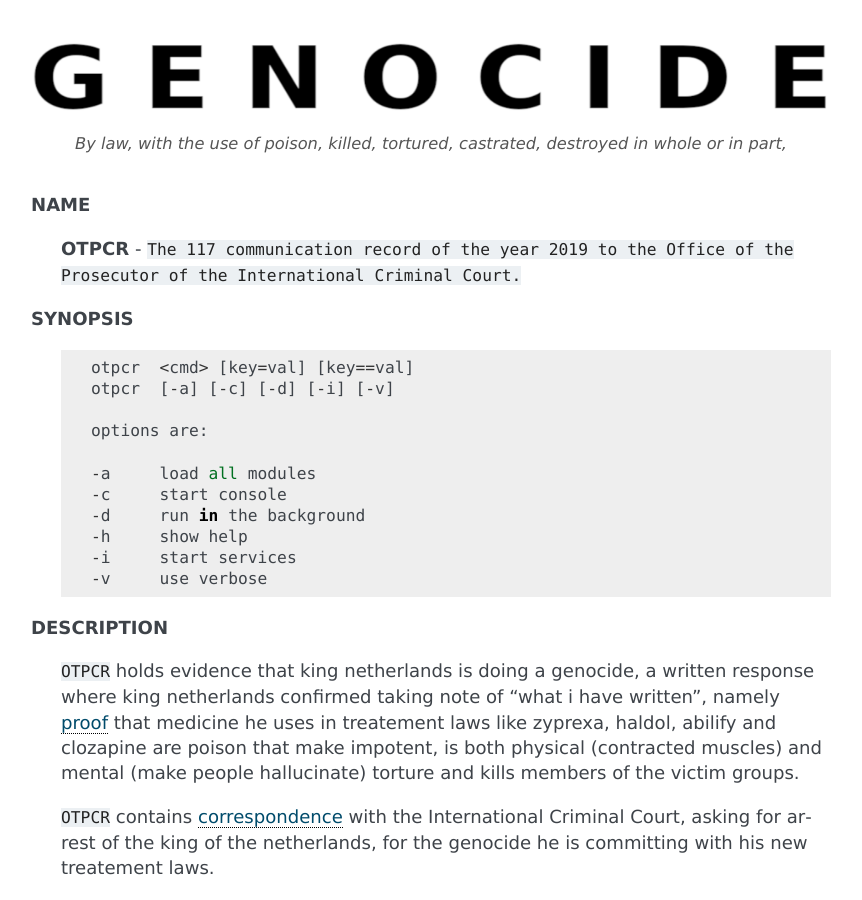
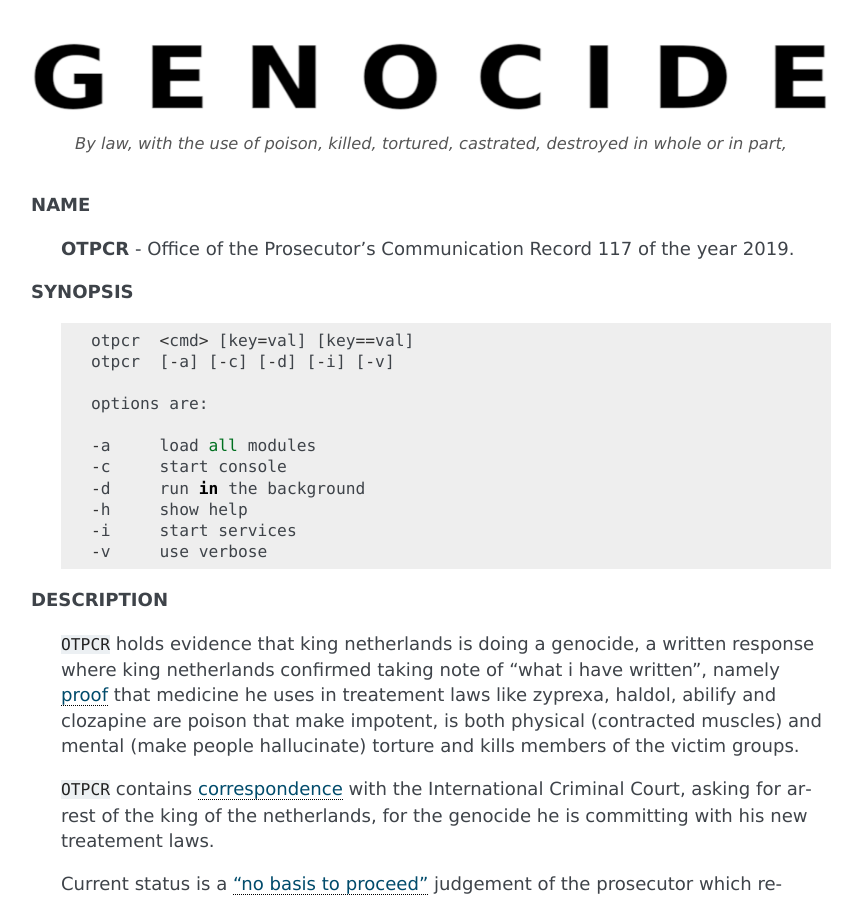
Before and after one commit to xobjectz/otpcr, a Sphinx documentation site: the page built from docs/manual.rst, in a window 1280 px wide and 900 px high. Shown: the whole window, without its empty margins (169-1031 px from the left). Built offline with Sphinx 7.4.7, drawn with Linux system fonts in a browser that asks for light colours.

Commit message:
update manual

```diff
--- a/docs/manual.rst
+++ b/docs/manual.rst
@@ -9,7 +9,7 @@
 
 **NAME**
 
-    **OTPCR** - ``The 117 communication record of the year 2019 to the Office of the Prosecutor of the International Criminal Court.``
+    **OTPCR** - Office of the Prosecutor's Communication Record 117 of the year 2019.
 
 
 **SYNOPSIS**
```
